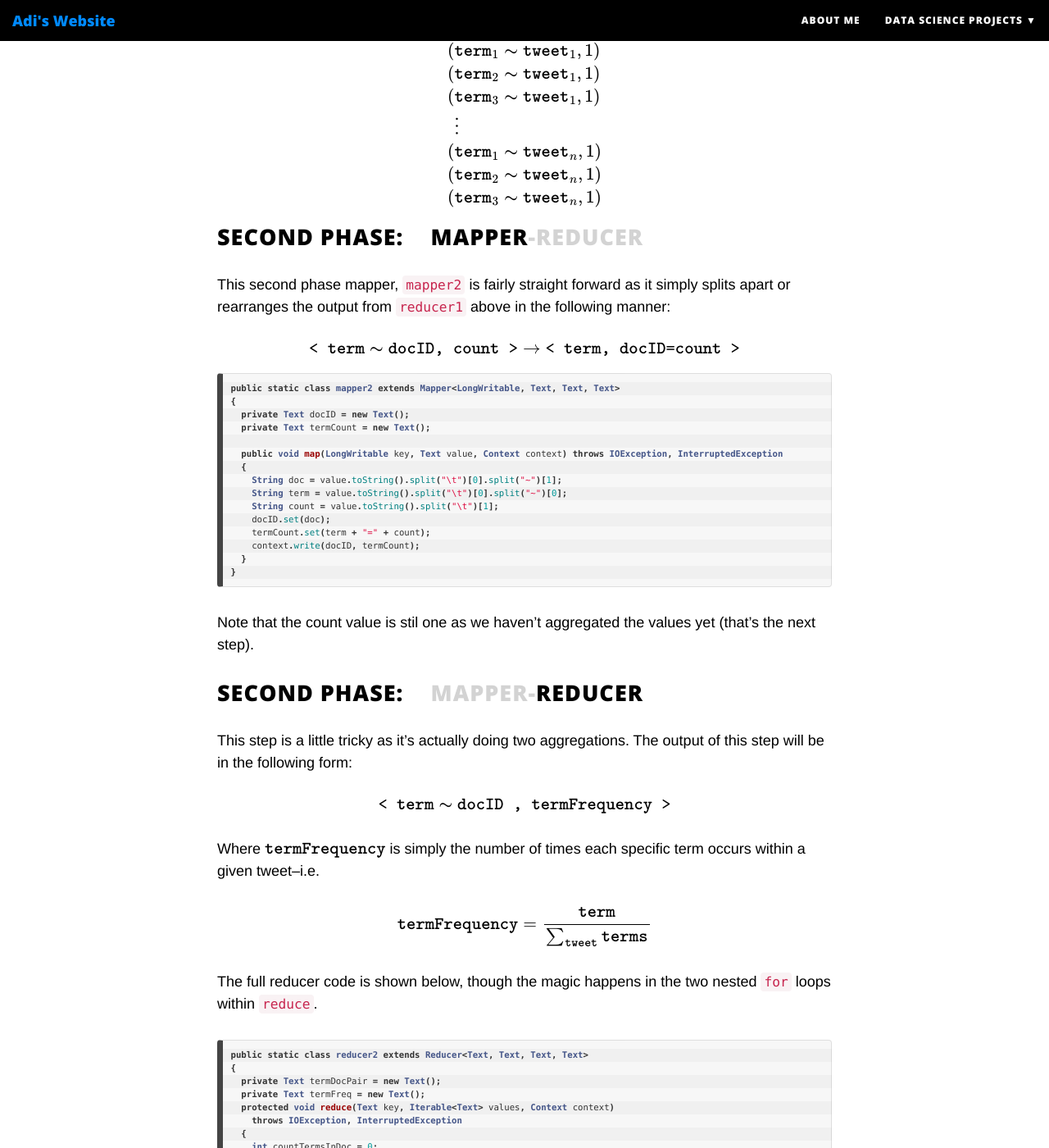
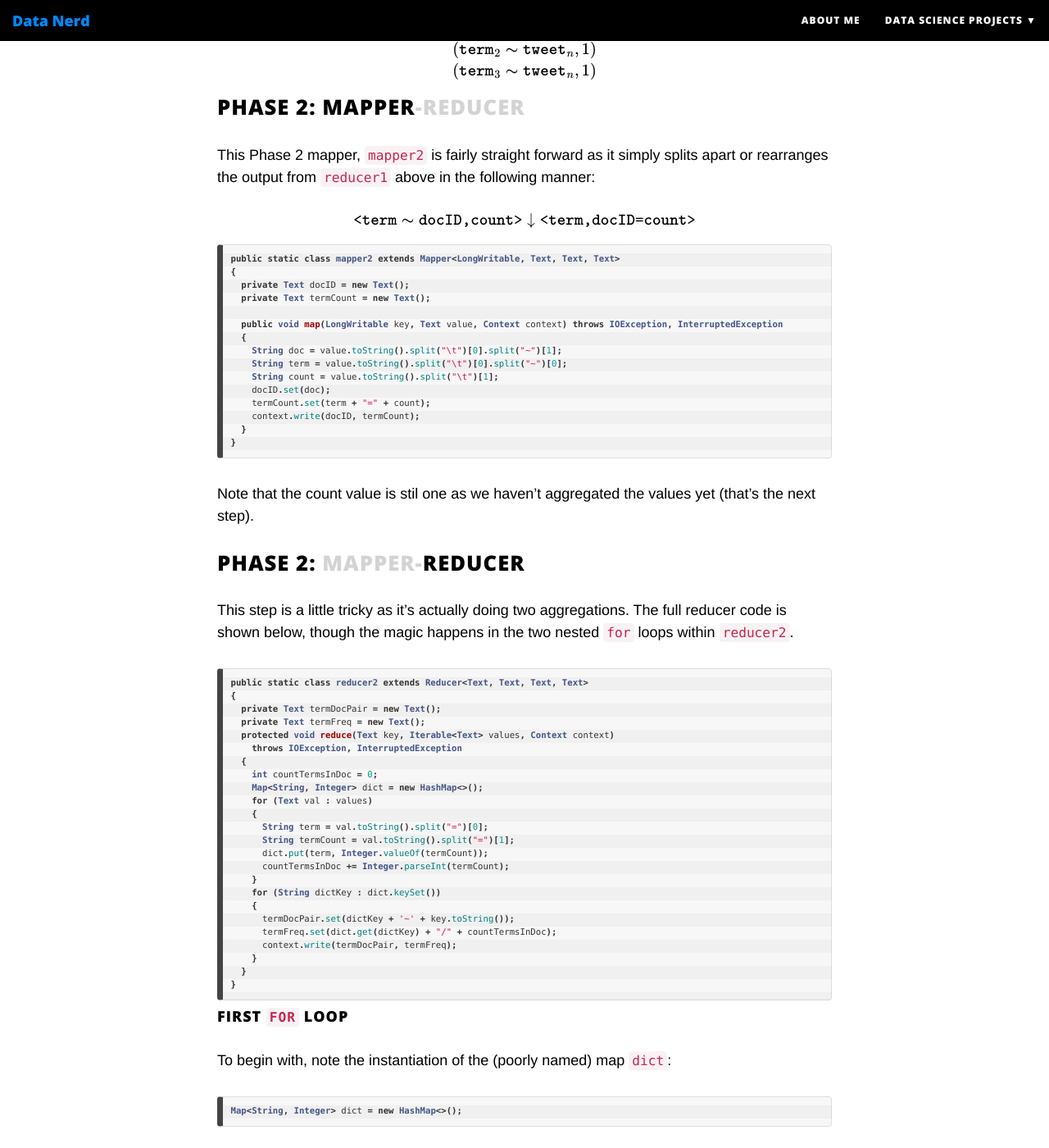
Before and after one commit to adityakunapuli/adityakunapuli.github.io, a Jekyll site: the page built from project1.md, in a window 1280 px wide and 1400 px high, scrolled down 6037 px. Shown: the whole window at 82% size. Built offline with Jekyll 4.4.1, drawn with Linux system fonts in a browser that asks for light colours; nearby versions of some CDN libraries; formulas are drawn with MathJax 3; some of the changed text lies outside the part shown.

Commit message:
big changes
Fingers crossed.  A lot of stuff modified in main.css and project1.md

````diff
--- a/Gemfile
+++ b/Gemfile
@@ -1,9 +1,8 @@
 source 'https://rubygems.org'
 
 gem "github-pages", '197', group: :jekyll_plugins
-
 # enable tzinfo-data for local build
 # gem 'tzinfo-data', platforms: [:mingw, :mswin, :x64_mingw]
 gem 'jekyll-paginate'
-
+gem 'jekyll-seo-tag'
 gem 'tzinfo-data', platforms: [:mingw, :mswin, :x64_mingw]
--- a/_config.yml
+++ b/_config.yml
@@ -1,6 +1,6 @@
 # --- General options --- #
 
-title: Adi's Website
+title: Data Nerd
 description: A collection of my stuff
 # --- Local development options ---
 # If your website is hosted locally rather than on GitHub, then you need to uncomment the next two parameters to set the url and baseurl
@@ -270,6 +270,7 @@ prose:
 plugins:
   - jekyll-paginate
   - jekyll-sitemap
+  - jekyll-seo-tag
 
 # Beautiful Jekyll / Dean Attali
 # 2fc73a3a967e97599c9763d05e564189
--- a/_includes/header.html
+++ b/_includes/header.html
@@ -1,5 +1,5 @@
 <!-- TODO this file has become a mess, refactor it -->
-
+<link href="https://fonts.googleapis.com/css?family=Lobster&display=swap" rel="stylesheet">
 {% if page.bigimg or page.title %}
 
 {% if page.bigimg %}
@@ -68,6 +68,7 @@
     </div>
   </div>
 </div>
+{% seo %}
 </header>
 
 
--- a/css/main.css
+++ b/css/main.css
@@ -3,10 +3,11 @@ layout: null
 ---
 
 @import url("pygment_highlights.css");
-
+@import url('https://fonts.googleapis.com/css?family=Lobster&display=swap');
 /* --- General --- */
 /* @import url('https://fonts.googleapis.com/css?family=Source+Sans+Pro:400,700,900&display=swap'); */
-@import url('https://fonts.googleapis.com/css?family=Crimson+Text:400,700&display=swap');
+/* @import url('https://fonts.googleapis.com/css?family=Crimson+Text:400,700&display=swap'); */
+
 
 
 body {
@@ -34,11 +35,20 @@ h1 {
   letter-spacing: 1px;
   font-weight: 800;
 }
-h2,h3 {
+h2 {
   font-family: 'Open Sans', 'Helvetica Neue', Helvetica, Arial, sans-serif;
   /* font-family: 'Crimson Text', serif; */
   text-transform: uppercase;
   font-size: 1.5em;
+  letter-spacing: 1px;
+  font-weight: 800;
+}
+h3 {
+  font-family: 'Open Sans', 'Helvetica Neue', Helvetica, Arial, sans-serif;
+  /* font-family: 'Crimson Text', serif; */
+  text-transform: uppercase;
+  /* font-size: 1.2em; */
+  font-size: calc(1.4em + (2 - 1.2) * ((100vw - 300px) / (1920 - 300)));
   letter-spacing: 1px;
   font-weight: 800;
 }
@@ -91,6 +101,16 @@ blockquote p:first-child {
 }
 .bigButton:hover {background-color: #F5F5F5}
 
+.outputTex {
+  background-color: #ededed;
+  padding: 1px;
+}
+.outputTexSize {
+  /* font-size: calc([minimum size] + ([maximum size] - [minimum size]) * ((100vw - [minimum viewport width]) / ([maximum viewport width] - [minimum viewport width]))); */
+  /* https://css-tricks.com/snippets/css/fluid-typography/ */
+  font-size: calc(12px + (20 - 12) * ((100vw - 300px) / (1920 - 300)));
+}
+
 .caption {
   text-align: justify;
   padding: 5px;
@@ -138,6 +158,7 @@ blockquote p:first-child {
 .fold{
   text-align: justify;
   font-family: "Arial Black", Gadget, sans-serif;
+  /* font-size: calc(14px + (20 - 14) * ((100vw - 320px) / (1920 - 320))); */
   /* font-family: "Courier New", Courier, monospace; */
   font-size: 20px;
   /* letter-spacing: 1.8px; */
@@ -150,8 +171,10 @@ blockquote p:first-child {
 
 table.tableizer-table {
   font-family: monospace;
-  font-size: 14px;
-  font-size: 1vw;
+  /* font-size: 14px; */
+  /* font-size: 1vw; */
+  font-size: calc(10px + (14 - 10) * ((100vw - 320px) / (1920 - 320)));
+  /* font-size: 1vw; */
   margin-left:auto;
   margin-right:auto;
   border: 1px solid #CCC;
@@ -652,8 +675,11 @@ footer .theme-by {
   .intro-header.big-img .post-heading {
     padding: 150px 0;
   }
+
   .intro-header .page-heading h1 {
-    font-size: 80px;
+    font-size: 3em;
+    text-transform: capitalize;
+    font-family: 'Lobster', cursive;
   }
   .intro-header .post-heading h1 {
     font-size: 50px;
--- a/index.html
+++ b/index.html
@@ -1,6 +1,6 @@
 ---
 layout: page
-title: Adi's Website
+title: Aditya Kunapuli <br> Data Nerd
 subtitle: A portofolio of some of the more interesting things I've learned over the course of my MS career at UCR.
 use-site-title: true
 ---
--- a/project1.md
+++ b/project1.md
@@ -228,7 +228,7 @@ private static enum indexCounter
 ```
 <!-- </div></details> -->
 
-## First Phase: $\texttt{      }$ Mapper<span style="color:LightGray">-Reducer</span>
+### Phase 1: Mapper<span style="color:LightGray">-Reducer</span>
 The class `mapper1` does a few different things:
 1. It begins with reading the CSV file contain the tweets and extracts the tweet text as well as tweet ID
 2. The tweet text is then cleaned up using "regExReplace" function and tokenized.
@@ -355,6 +355,7 @@ public static class mapper1
 
 The output of ```mapper1``` will resemble the following:
 
+<div class="outputTexSize">
 $$
 \begin{align}
   & \texttt{term}_1 \thicksim \texttt{tweet}_1 \\
@@ -366,8 +367,9 @@ $$
   & \texttt{term}_3 \thicksim \texttt{tweet}_n \\
 \end{align}
 $$
+</div>
 
-## First Phase: $\texttt{      }$  <span style="color:LightGray">Mapper-</span>Reducer
+### Phase 1:  <span style="color:LightGray">Mapper-</span>Reducer
 
 Next up, the associated reducer class simply counts/sums up all the incoming ```term~docID``` keys.
 <!-- <details><summary><span class='fold'>Click Here to Expand The Code</span></summary><div markdown="1"> -->
@@ -392,6 +394,7 @@ public static class reducer1 extends Reducer<Text, IntWritable, Text, IntWritabl
 <!-- </div></details> -->
 Since these key-value pairs are all unique, ```reducer1``` outputs a key-value pair of the form:
 
+<div class="outputTexSize">
 $$
 \begin{align}
   (& \texttt{term}_1 \thicksim \texttt{tweet}_1, 1 ) \\
@@ -403,14 +406,24 @@ $$
   (& \texttt{term}_3 \thicksim \texttt{tweet}_n, 1 ) \\
 \end{align}
 $$
+</div>
 
-## Second Phase: $\texttt{      }$ Mapper<span style="color:LightGray">-Reducer</span>
 
-This second phase mapper, ```mapper2``` is fairly straight forward as it simply splits apart or rearranges the output from ```reducer1``` above in the following manner:
+### Phase 2: Mapper<span style="color:LightGray">-Reducer</span>
 
+This Phase 2 mapper, ```mapper2``` is fairly straight forward as it simply splits apart or rearranges the output from ```reducer1``` above in the following manner:
+
+<div class="outputTexSize">
 $$
-\texttt{< term}\thicksim\texttt{docID, count >} \rightarrow \texttt{< term, docID=count >}
+\begin{equation}
+\texttt{<term}\thicksim\texttt{docID,count>} \\
+\downarrow \\
+\texttt{<term,docID=count>}
+\end{equation}
 $$
+</div>
+
+
 
 ```java
 public static class mapper2 extends Mapper<LongWritable, Text, Text, Text>
@@ -431,21 +444,9 @@ public static class mapper2 extends Mapper<LongWritable, Text, Text, Text>
 ```
 Note that the count value is stil one as we haven't aggregated the values yet (that's the next step).
 
-## Second Phase:  $\texttt{      }$ <span style="color:LightGray">Mapper-</span>Reducer
+### Phase 2: <span style="color:LightGray">Mapper-</span>Reducer
 
-This step is a little tricky as it's actually doing two aggregations.  The output of this step will be in the following form:
-
-$$
-\texttt{< term}\thicksim\texttt{docID , termFrequency >}
-$$
-
-Where $\texttt{termFrequency}$ is simply the number of times each specific term occurs within a given tweet--i.e.
-
-$$
-\texttt{termFrequency} = \frac{\texttt{term}}{\sum_{\texttt{tweet}}{\texttt{terms}}}
-$$
-
-The full reducer code is shown below, though the magic happens in the two nested ```for``` loops within ```reduce```.
+This step is a little tricky as it's actually doing two aggregations.  The full reducer code is shown below, though the magic happens in the two nested ```for``` loops within ```reducer2```.
 
 ```java
 public static class reducer2 extends Reducer<Text, Text, Text, Text>
@@ -496,9 +497,11 @@ for (Text val : values)
 
 So the output of this initial loop will look like:
 
+<div class="outputTexSize">
 $$
-\texttt{< term}\thicksim\texttt{docID , termCount >}
+\texttt{<term}\thicksim\texttt{docID,termCount>}
 $$
+</div>
 
 #### Second ```for``` Loop
 The output from the first ```for``` loop above is then looped through in the next ```for``` loop (shown below).  This second loop utilizes the ```countTermsInDoc``` value from above to calculate the $\texttt{termFrequency}$ of each term within a tweet.
@@ -513,14 +516,15 @@ for (String dictKey : dict.keySet())
 ```
 
 The final output of all this (i.e. ```reducer2```) is of the form:
-
+<div class="outputTexSize">
 $$
-\texttt{< term}\thicksim\texttt{docID , termCount/countOfTermsInDoc >}
+\texttt{<term}\thicksim\texttt{docID,termCount/countOfTermsInDoc>}
 $$
+</div>
 
 Note that ***the forward slash shown above in the right hand side is actually a placeholder***.  In fact the entire right-hand side of the key-value pair is output as a string.  We're not interested in reducing the value down to a float as we end up losing information (e.g. $500/1000$ is not the same as $1/2$ for our purposes).
 
-## Third Phase: $\texttt{      }$ Mapper<span style="color:LightGray">-Reducer</span>
+### Phase 3: Mapper<span style="color:LightGray">-Reducer</span>
 
 ```java
 public static class mapper3 extends Mapper<LongWritable, Text, Text, Text>
@@ -541,18 +545,22 @@ public static class mapper3 extends Mapper<LongWritable, Text, Text, Text>
 ```
 Similar to ```mapper2``` previously, ```mapper3``` below simply rearranges the output of ```reducer2``` in the following form:
 
+<div class="outputTexSize">
 $$
 \begin{equation}
-\texttt{< term}\thicksim\texttt{docID , termCount/countOfTermsInDoc >} \\
+\texttt{<term}\thicksim\texttt{docID,termCount/countOfTermsInDoc>} \\
 \downarrow \\
-\texttt{< term , docID = termCount/countOfTermsInDoc >}
+\texttt{<term,docID=termCount/countOfTermsInDoc>}
 \end{equation}
 $$
+</div>
+
+
 
 And as mentioned previously, the ***forward slash isn't a division sign, and similarly the equals sign isn't an assignment operator***.  Both are simply placeholders to keep all the values separate.
 
 
-## Third Phase: $\texttt{      }$ <span style="color:LightGray">Mapper-</span>Reducer
+### Phase 3: <span style="color:LightGray">Mapper-</span>Reducer
 
 <details><summary><span class='fold'>Click Here to Expand The Code</span></summary><div markdown="1">
 ```java
````
Also changed, not shown: _includes/mathjax_support.html (added, +17 -0 lines), Gemfile.lock, 1 other file.
